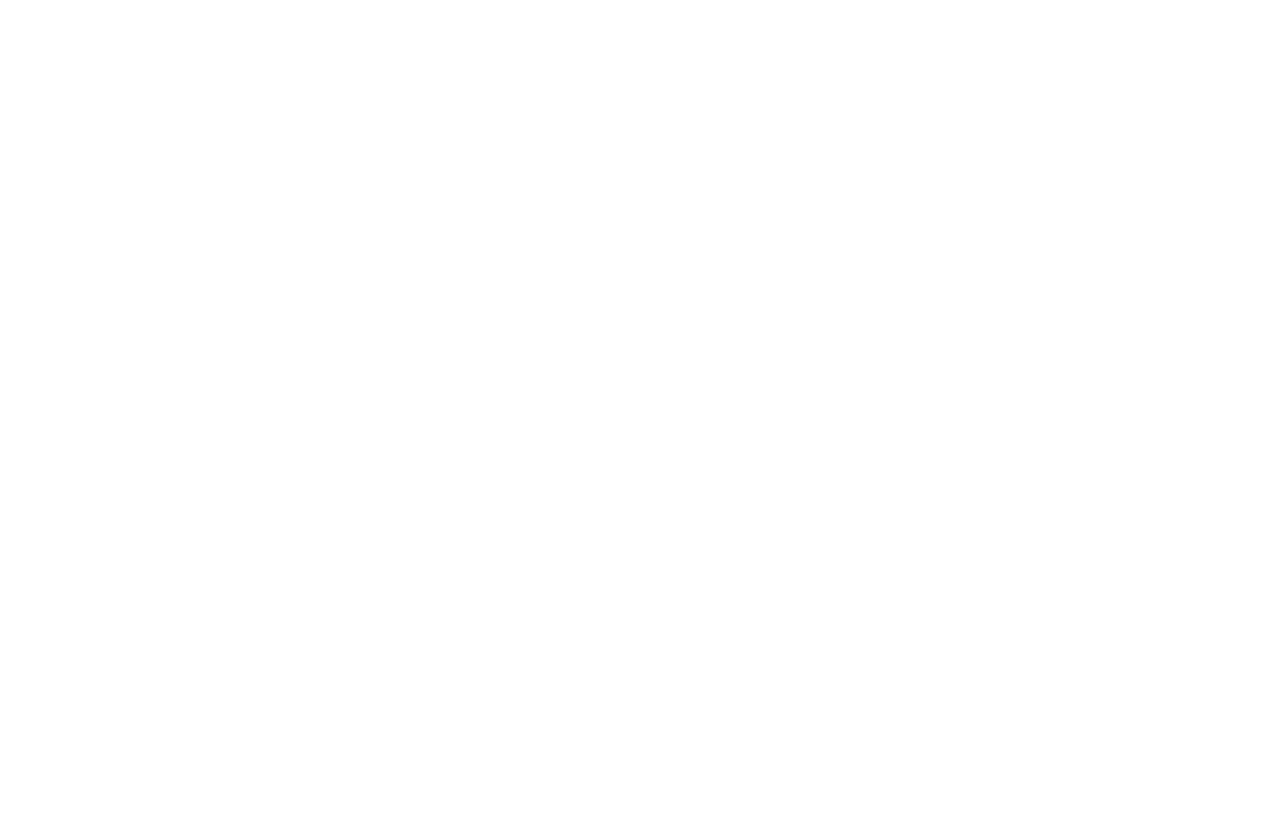
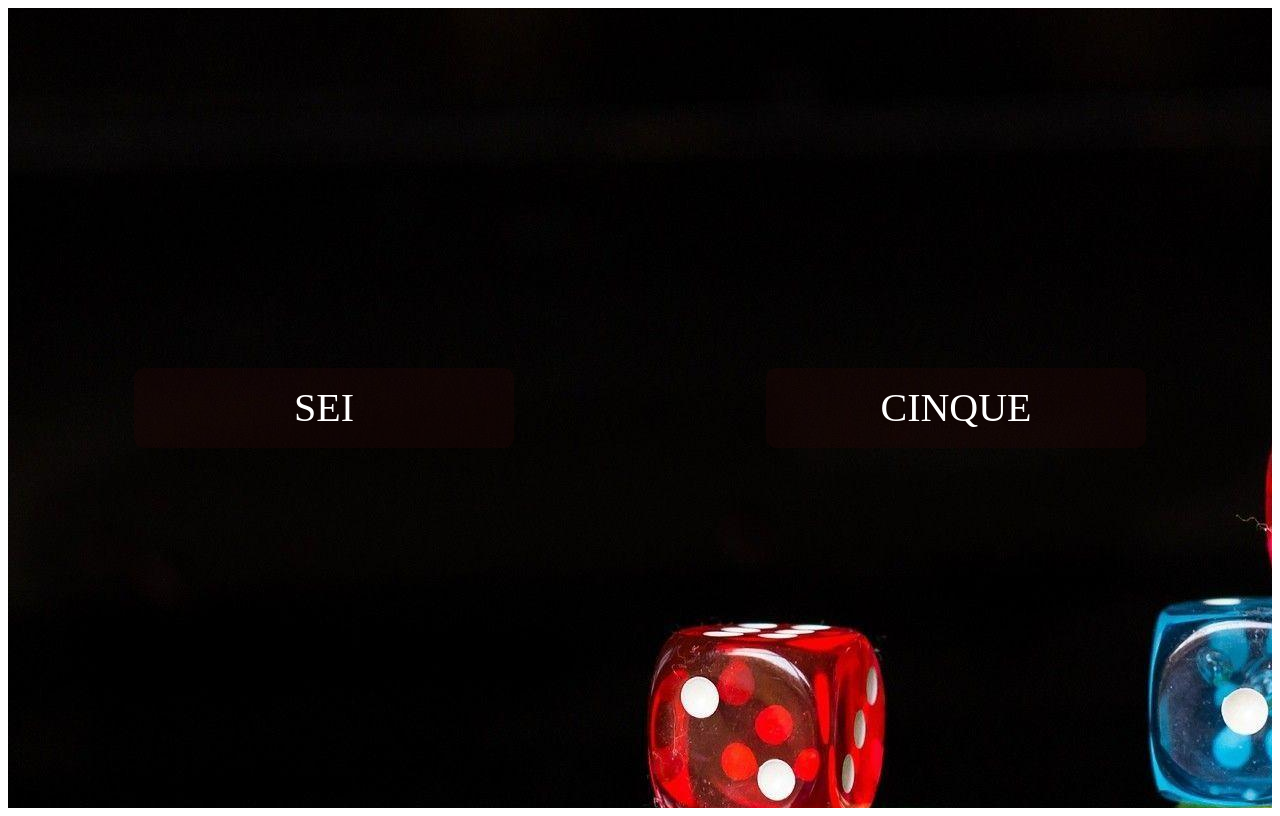
Before and after one commit to DaveCorleto/js-mail-dadi, a plain HTML site: page index.html in a window 1280 px wide. Drawn offline with Linux system fonts and the light colour scheme.

Commit message:
feat style css

```diff
--- a/css/style.css
+++ b/css/style.css
@@ -0,0 +1,20 @@
+
+
+.container {
+    width: 100%;
+    height: 100vh;
+    display: flex;
+    background-image: url(../img/bg5icOd-dice-wallpaper.jpg);
+}
+
+.dadi-user, .dadi-pc {
+    width: 30%;
+    height: 80px;
+    color: white;
+    background-color: rgba(32, 5, 5, 0.404);
+    border-radius: 10px;
+    margin: auto;
+    line-height: 80px;
+    font-size: 40px;
+    text-align: center;
+}
--- a/index.html
+++ b/index.html
@@ -9,6 +9,15 @@
 </head>
 <body>
 
+    <div class="container">
+        <div class="dadi-user">
+            SEI
+        </div>
+        <div class="dadi-pc">
+            CINQUE
+        </div>
+    </div>
+
     <script type="text/javascript" src="js/script.js"></script>
 </body>
 </html>
--- a/js/script.js
+++ b/js/script.js
@@ -39,3 +39,7 @@
 const dadiPc = Math.floor (Math.random ()*6) +1;
 
 console.log(dadiPc);
+
+const dadiUser = Math.floor (Math.random ()*6) +1;
+
+console.log(dadiUser);
```
Also changed, not shown: img/bg5icOd-dice-wallpaper.jpg (added).
